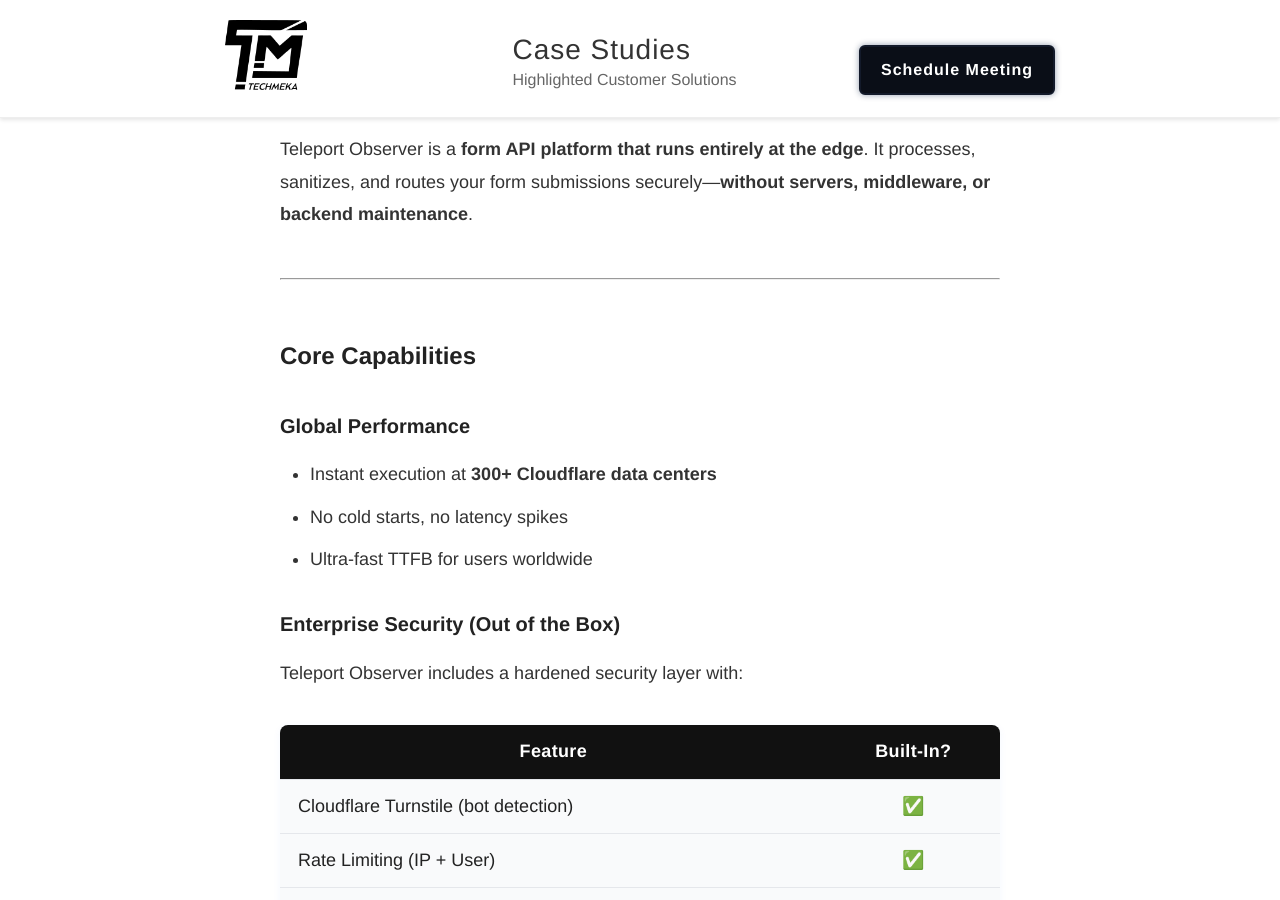
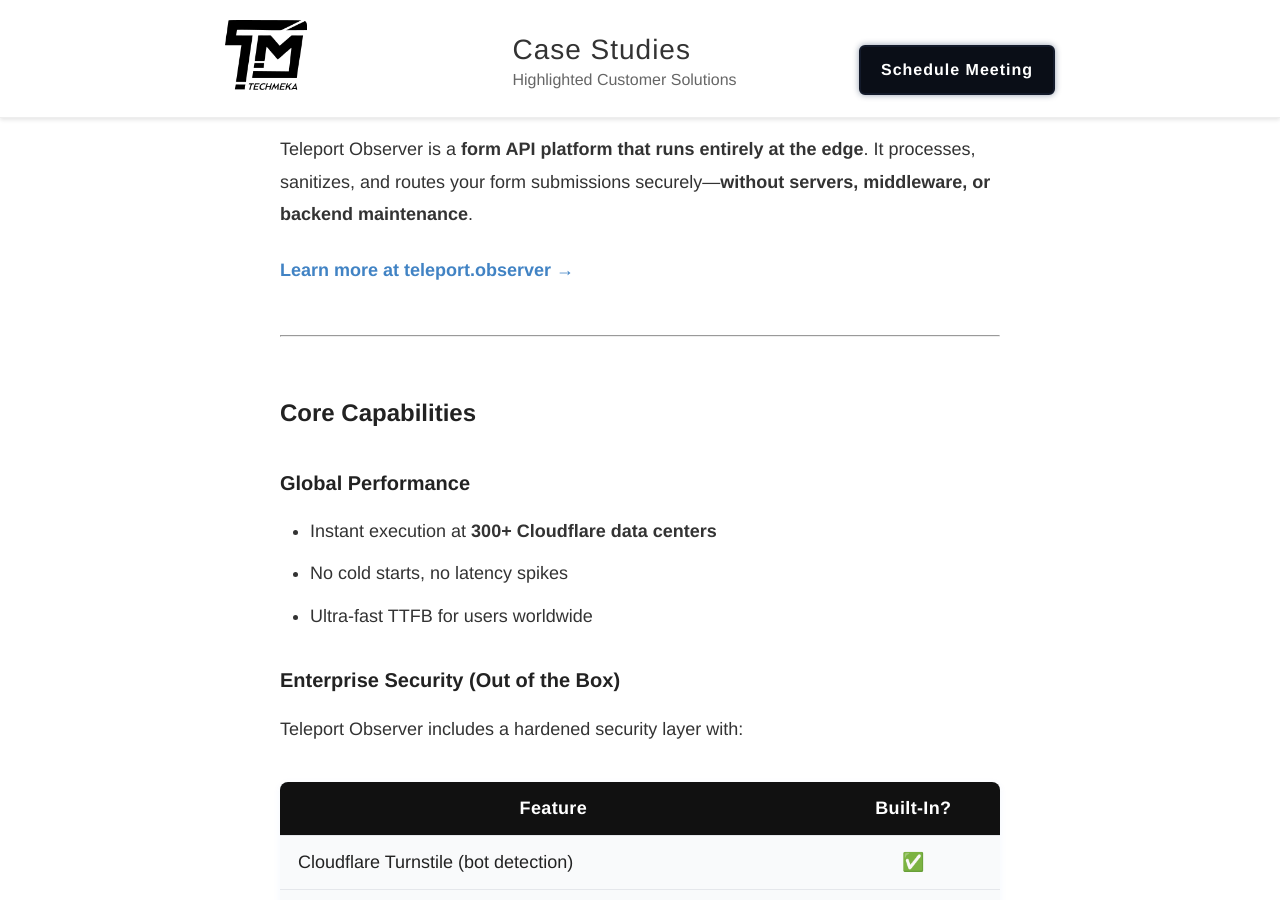
Before and after one commit to Techmeka/blog, a Jekyll site: the page built from docs/_posts/2025-10-22-Serverless-Form-Processing.md, in a window 1280 px wide and 900 px high, scrolled down 2084 px. Built offline with Jekyll 4.4.1, drawn with Linux system fonts in a browser that asks for light colours.

Commit message:
teleport blogpost styling update

```diff
--- a/docs/_posts/2025-10-22-Serverless-Form-Processing.md
+++ b/docs/_posts/2025-10-22-Serverless-Form-Processing.md
@@ -34,6 +34,8 @@
 ## Introducing Teleport Observer
 
 Teleport Observer is a **form API platform that runs entirely at the edge**. It processes, sanitizes, and routes your form submissions securely—**without servers, middleware, or backend maintenance**.
+
+**[Learn more at teleport.observer →](https://teleport.observer)**
 
 ---
 
```
